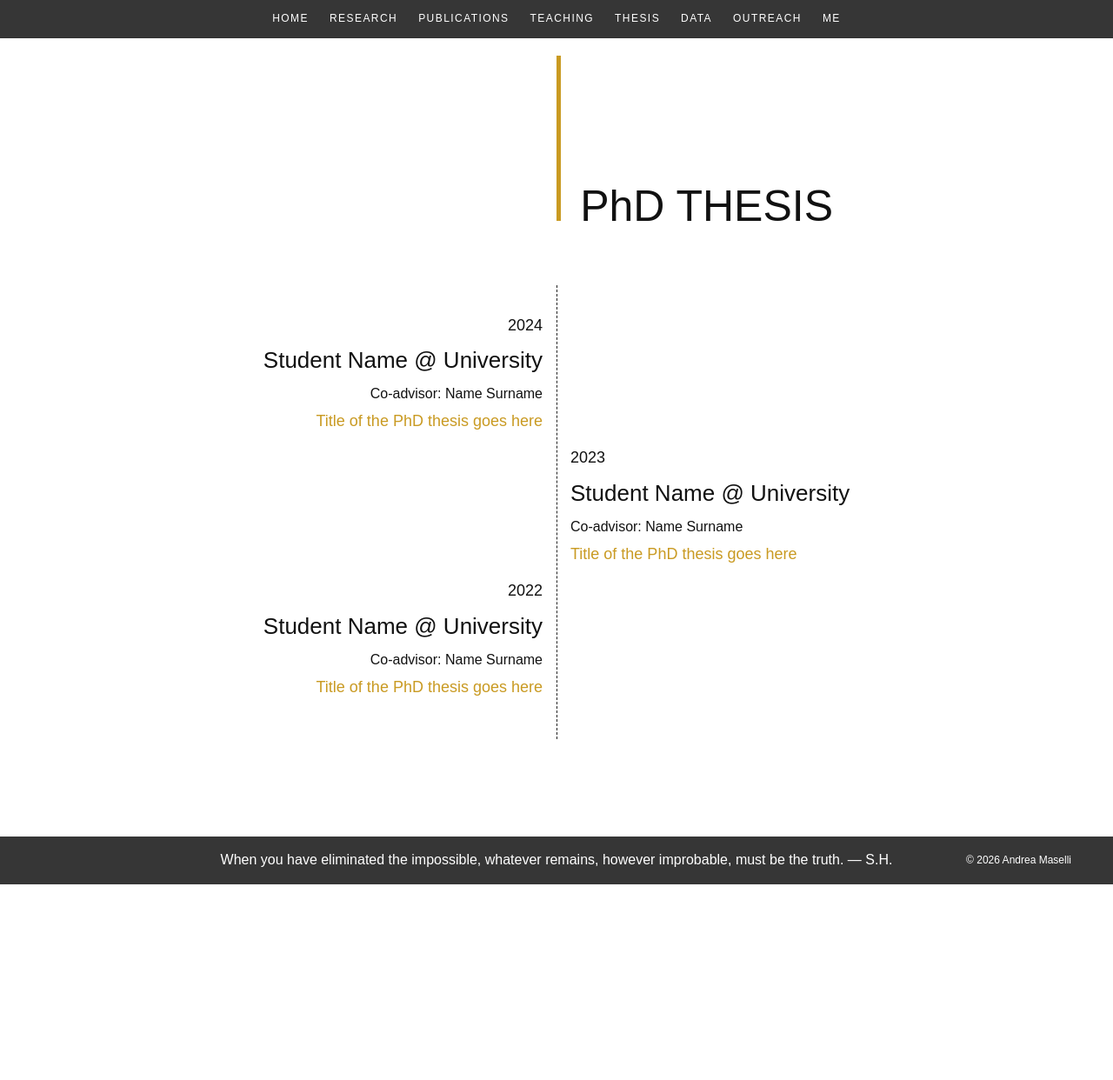
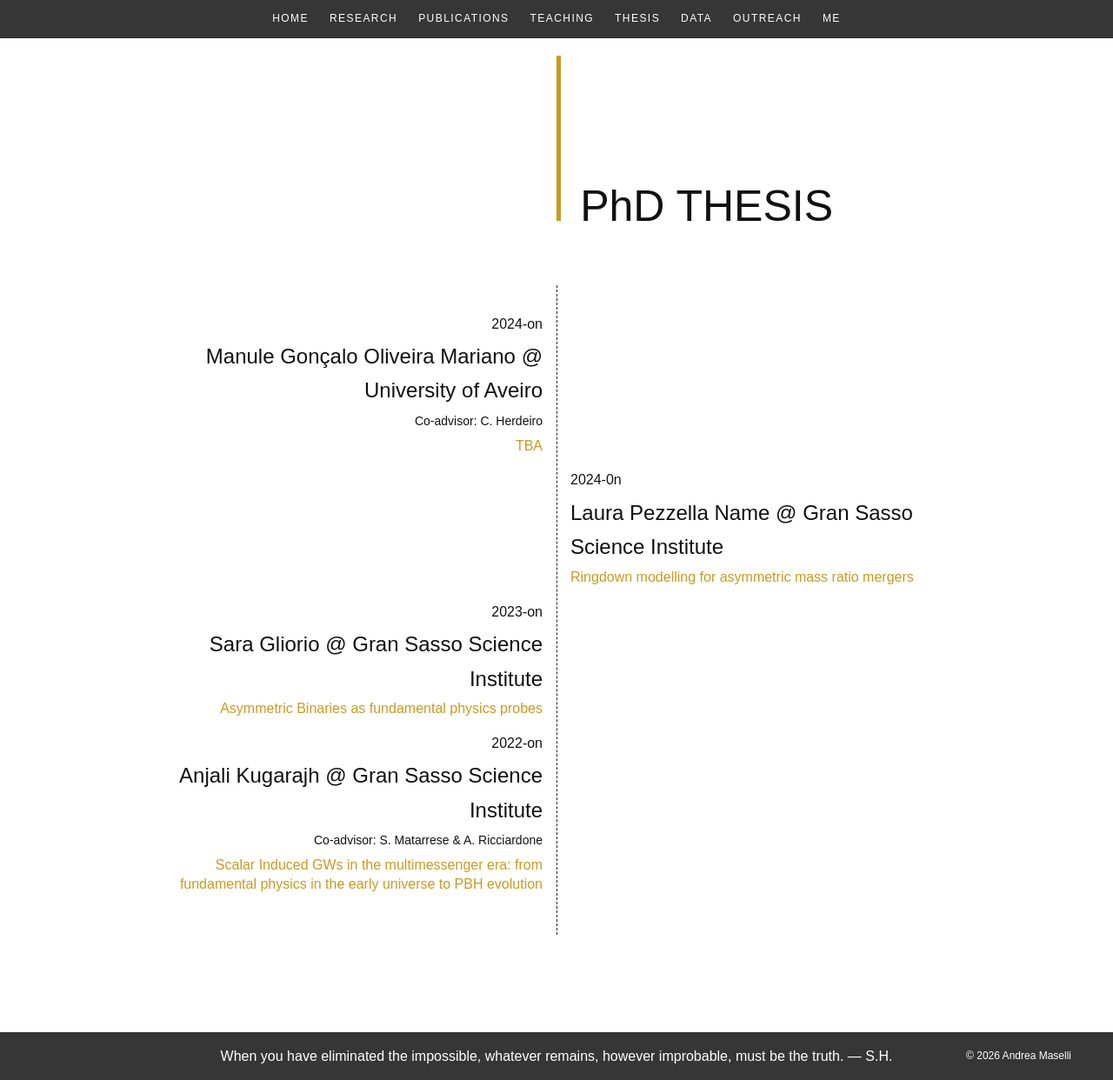
Before and after one commit to masellia/andreamaselli.github.io, a Jekyll site: the page built from pages/thesis.md, in a window 1280 px wide and 1242 px high. Shown: the whole window at 87% size. Built offline with Jekyll 4.4.1, drawn with Linux system fonts in a browser that asks for light colours; some web fonts are replaced.

Commit message:
thesis page

```diff
--- a/assets/css/main.css
+++ b/assets/css/main.css
@@ -644,14 +644,14 @@ body {
 
 .thesis-year {
   font-family: "DINLight", sans-serif;
-  font-size: 18px;
+  font-size: 16px;
   color: #111111;
   margin-bottom: 0.25rem;
 }
 
 .thesis-student {
   font-family: "DINBoldCond", sans-serif;
-  font-size: 26px;
+  font-size: 24px;
   font-weight: 400;
   color: #111111;
   margin-bottom: 0.25rem;
@@ -659,14 +659,14 @@ body {
 
 .thesis-advisor {
   font-family: "DINLight", sans-serif;
-  font-size: 16px;
+  font-size: 14px;
   color: #111111;
   margin-bottom: 0.35rem;
 }
 
 .thesis-title {
   font-family: "DINLight", sans-serif;
-  font-size: 18px;
+  font-size: 16px;
   color: var(--accent);
   line-height: 1.35;
 }
--- a/pages/thesis.md
+++ b/pages/thesis.md
@@ -15,24 +15,30 @@ permalink: /thesis/
 <section class="thesis-timeline">
 
   <div class="thesis-entry thesis-left">
-    <div class="thesis-year">2024</div>
-    <div class="thesis-student">Student Name @ University</div>
-    <div class="thesis-advisor">Co-advisor: Name Surname</div>
-    <div class="thesis-title">Title of the PhD thesis goes here</div>
+    <div class="thesis-year">2024-on</div>
+    <div class="thesis-student"> Manule Gonçalo Oliveira Mariano @ University of Aveiro </div>
+    <div class="thesis-advisor">Co-advisor: C. Herdeiro </div>
+    <div class="thesis-title">TBA</div>
   </div>
 
   <div class="thesis-entry thesis-right">
-    <div class="thesis-year">2023</div>
-    <div class="thesis-student">Student Name @ University</div>
-    <div class="thesis-advisor">Co-advisor: Name Surname</div>
-    <div class="thesis-title">Title of the PhD thesis goes here</div>
+    <div class="thesis-year">2024-0n</div>
+    <div class="thesis-student"> Laura Pezzella Name @ Gran Sasso Science Institute </div>
+    <div class="thesis-title"> Ringdown modelling for asymmetric mass ratio mergers </div>
   </div>
 
   <div class="thesis-entry thesis-left">
-    <div class="thesis-year">2022</div>
-    <div class="thesis-student">Student Name @ University</div>
-    <div class="thesis-advisor">Co-advisor: Name Surname</div>
-    <div class="thesis-title">Title of the PhD thesis goes here</div>
+    <div class="thesis-year">2023-on</div>
+    <div class="thesis-student"> Sara Gliorio @ Gran Sasso Science Institute </div>
+    <div class="thesis-title"> Asymmetric Binaries as fundamental physics probes</div>
+  </div>
+
+  <div class="thesis-entry thesis-left">
+    <div class="thesis-year">2022-on</div>
+    <div class="thesis-student"> Anjali Kugarajh @ Gran Sasso Science Institute </div>
+    <div class="thesis-advisor">Co-advisor: S. Matarrese & A. Ricciardone </div>
+    <div class="thesis-title">Scalar Induced GWs in the multimessenger era: from fundamental physics in the early universe to PBH evolution
+</div>
   </div>
 
 </section>
```
